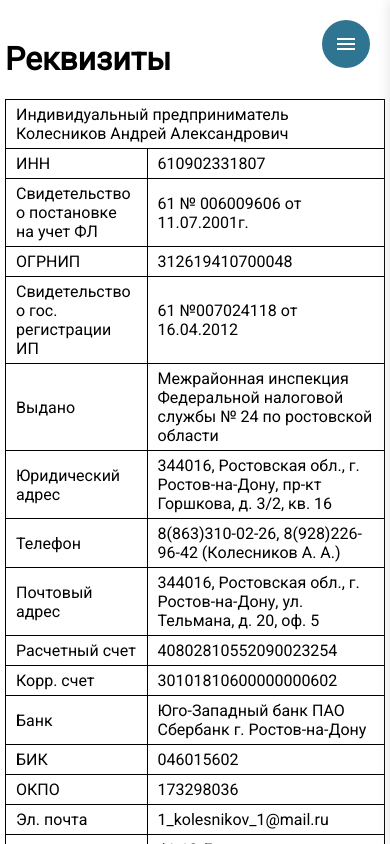
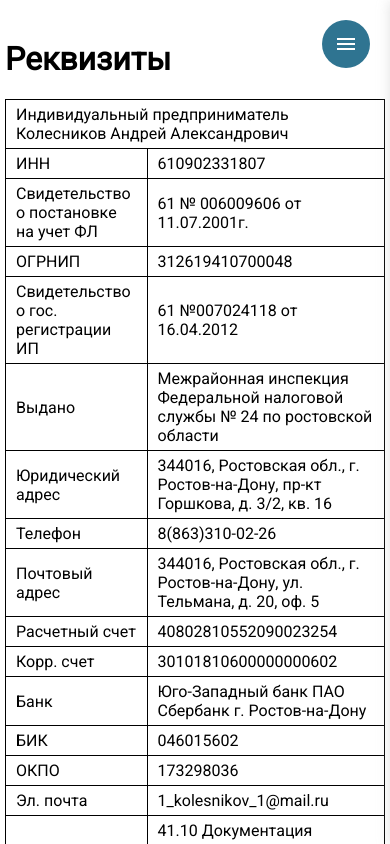
Before and after one commit to Bibigyl/domofon, a Next.js app: page /requisites in a window 390 px wide. Shown: the top 844 px of the page. Built offline with nearby package versions, Linux system fonts and the light colour scheme; no server answers.

Commit message:
remove phone

```diff
--- a/components/Requisites/Requisites.jsx
+++ b/components/Requisites/Requisites.jsx
@@ -34,7 +34,7 @@ const Requisites = () => (
         </tr>
         <tr>
           <td>Телефон</td>
-          <td>8(863)310-02-26, 8(928)226-96-42 (Колесников А. А.)</td>
+          <td>8(863)310-02-26</td>
         </tr>
         <tr>
           <td>Почтовый адрес</td>
```
